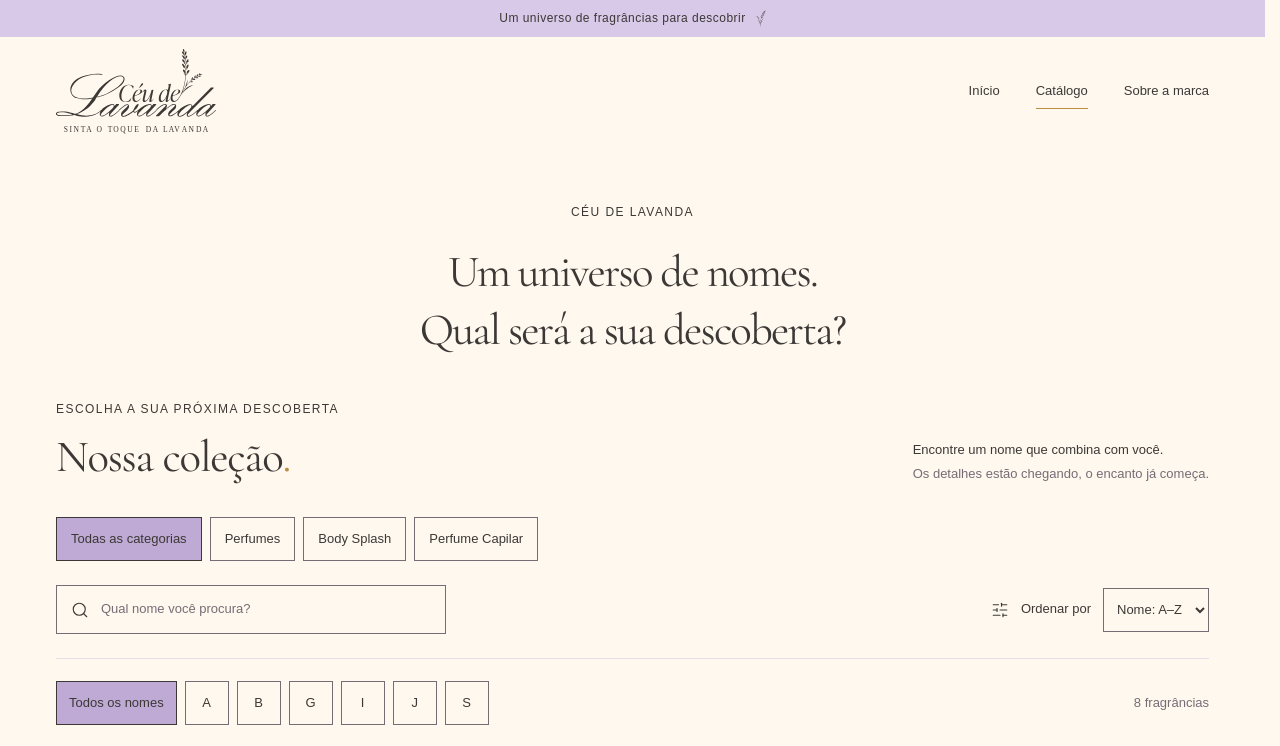
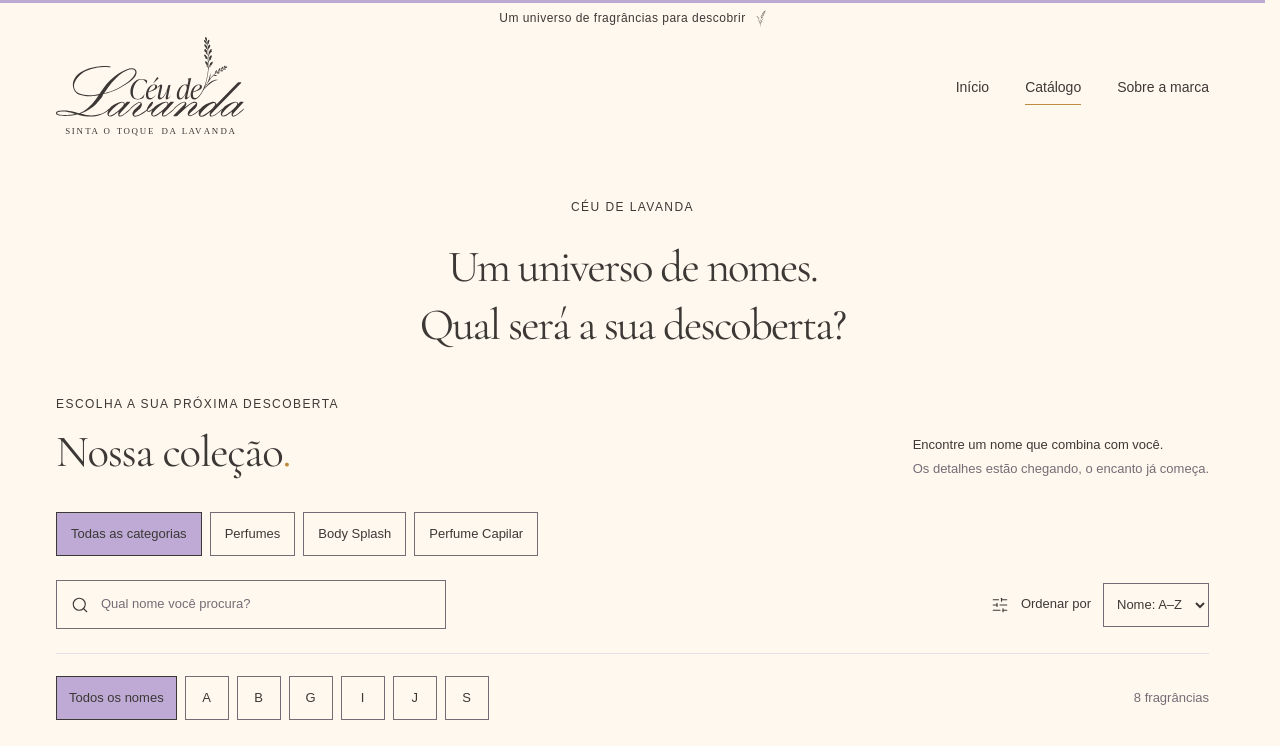
Before and after one commit to PxS00/ceu-de-lavanda-catalog, a Next.js app: page /catalogo in a window 1280 px wide. Shown: the top 746 px of the page. Built offline with nearby package versions, Linux system fonts and the light colour scheme.

Commit message:
style(header): improve logo legibility and spacing

```diff
--- a/src/app/globals.css
+++ b/src/app/globals.css
@@ -89,11 +89,16 @@
   margin-inline: auto;
 }
 .announcement {
-  background: var(--surface-accent);
+  display: flex;
+  align-items: center;
+  justify-content: center;
+  gap: 10px;
+  background: var(--background);
+  border-top: 3px solid var(--accent);
   text-align: center;
   font-size: var(--text-label);
   letter-spacing: 0.04em;
-  padding: 9px 16px;
+  padding: 6px 16px;
 }
 .lucide {
   width: 18px;
@@ -101,12 +106,6 @@
   stroke-width: 1.5;
   flex-shrink: 0;
   vertical-align: middle;
-}
-.announcement {
-  display: flex;
-  align-items: center;
-  justify-content: center;
-  gap: 10px;
 }
 .lavender-mark {
   display: inline-block;
@@ -134,13 +133,14 @@
 }
 .site-header[data-scrolled="true"] {
   background: color-mix(in srgb, var(--background) 94%, transparent);
-  backdrop-filter: blur(16px);
-  -webkit-backdrop-filter: blur(16px);
+  /* Keep the standard declaration last so production optimization preserves it. */
+  -webkit-backdrop-filter: blur(10px);
+  backdrop-filter: blur(10px);
   border-color: var(--border);
   box-shadow: 0 4px 24px #3b383606;
 }
 .header-inner {
-  min-height: 108px;
+  min-height: 106px;
   display: flex;
   align-items: center;
   justify-content: space-between;
@@ -149,17 +149,17 @@
 .logo {
   display: inline-flex;
   flex-shrink: 0;
-  padding-block: 8px;
+  padding-block: 3px;
 }
 .logo img {
-  width: 160px;
+  width: 188px;
   height: auto;
 }
 .desktop-nav {
   display: flex;
   align-items: center;
   gap: 36px;
-  font-size: var(--text-small);
+  font-size: 0.875rem;
 }
 .desktop-nav a {
   position: relative;
@@ -989,7 +989,7 @@
     padding-block: 4px;
   }
   .logo img {
-    width: 124px;
+    width: 136px;
   }
   .site-header .desktop-nav {
     display: none;
```
Also changed, not shown: 1 other file (tests, documents, lock files or other folders).
